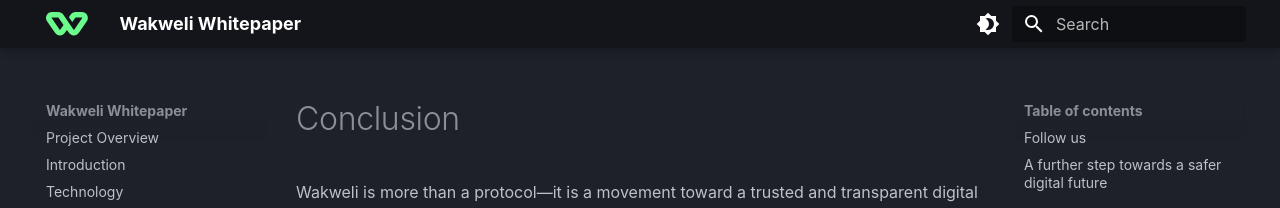
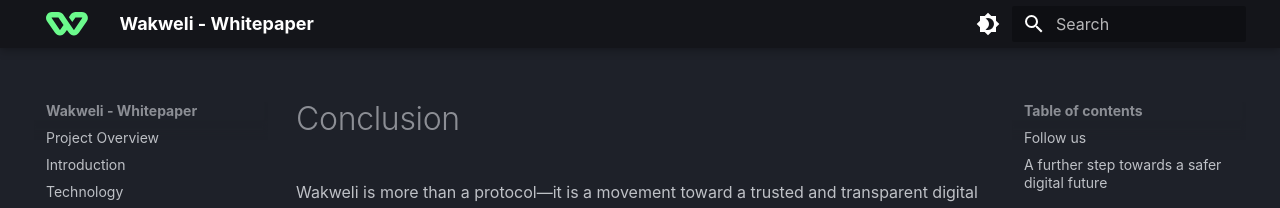
Before and after one commit to wakweli/whitepaper, an MkDocs documentation site: the page built from docs/conclusion.md, in a window 1280 px wide. Shown: the top 208 px of the page. Built offline with MkDocs 1.6.1 and Material for MkDocs 9.7.7, drawn with Linux system fonts in a browser that asks for light colours; some web fonts are replaced; some of the changed lines change nothing that is shown.

Commit message:
Update site title and description

```diff
--- a/mkdocs.yml
+++ b/mkdocs.yml
@@ -1,7 +1,7 @@
 # General information
-site_name: Wakweli Whitepaper
+site_name: Wakweli - Whitepaper
 site_url: https://whitepaper.wakweli.com
-site_description: Wakweli Whitepaper
+site_description: Wakweli is a decentralized protocol designed to restore trust in the digital ecosystem by verifying and certifying the authenticity of digital information.
 site_author: Wakweli Foundation
 copyright: (c) Wakweli Foundation 2025
 
```
